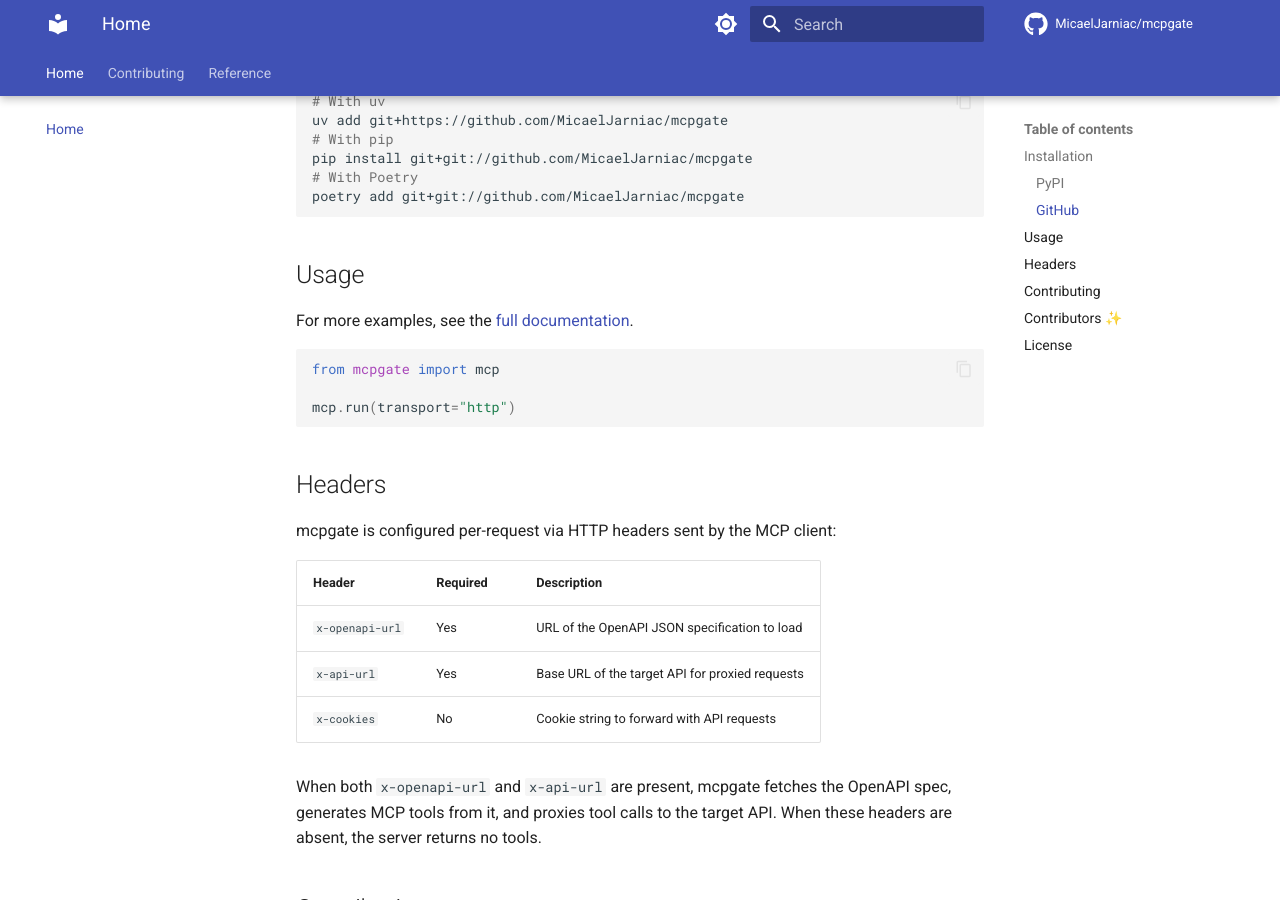
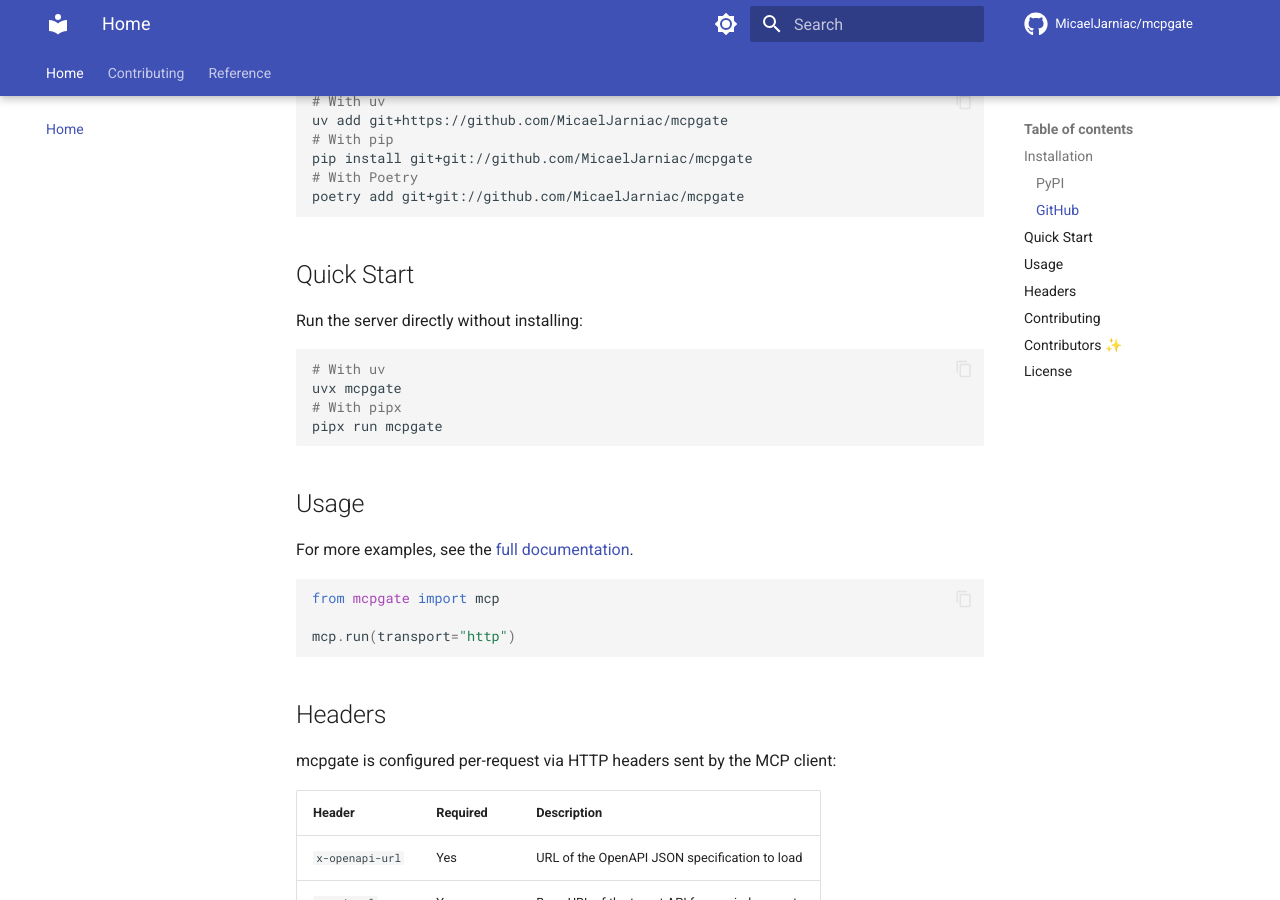
Before and after one commit to MicaelJarniac/mcpgate, an MkDocs documentation site: the page built from docs/README.md, in a window 1280 px wide and 900 px high, scrolled down 1115 px. Built offline with MkDocs 1.6.1 and Material for MkDocs 9.7.7, drawn with Linux system fonts in a browser that asks for light colours; comment, search, counter and statistics services are not loaded; the version menu is left out.

Commit message:
feat: add CLI entrypoint for `uvx mcpgate` / `pipx run mcpgate`
Co-Authored-By: Claude Opus 4.6 <noreply@anthropic.com>

````diff
--- a/docs/README.md
+++ b/docs/README.md
@@ -107,6 +107,17 @@ pip install git+git://github.com/MicaelJarniac/mcpgate
 poetry add git+git://github.com/MicaelJarniac/mcpgate
 ```
 
+## Quick Start
+
+Run the server directly without installing:
+
+```bash
+# With uv
+uvx mcpgate
+# With pipx
+pipx run mcpgate
+```
+
 ## Usage
 For more examples, see the [full documentation][docs].
 
--- a/pyproject.toml
+++ b/pyproject.toml
@@ -36,6 +36,9 @@ download = "https://pypi.org/project/mcpgate/#files"
 changelog = "https://github.com/MicaelJarniac/mcpgate/blob/main/docs/CHANGELOG.md"
 documentation = "https://mcpgate.readthedocs.io"
 issues = "https://github.com/MicaelJarniac/mcpgate/issues"
+
+[project.scripts]
+mcpgate = "mcpgate:main"
 
 [dependency-groups]
 tests = [
````
Also changed, not shown: src/mcpgate/__init__.py (+6 -1 lines).
